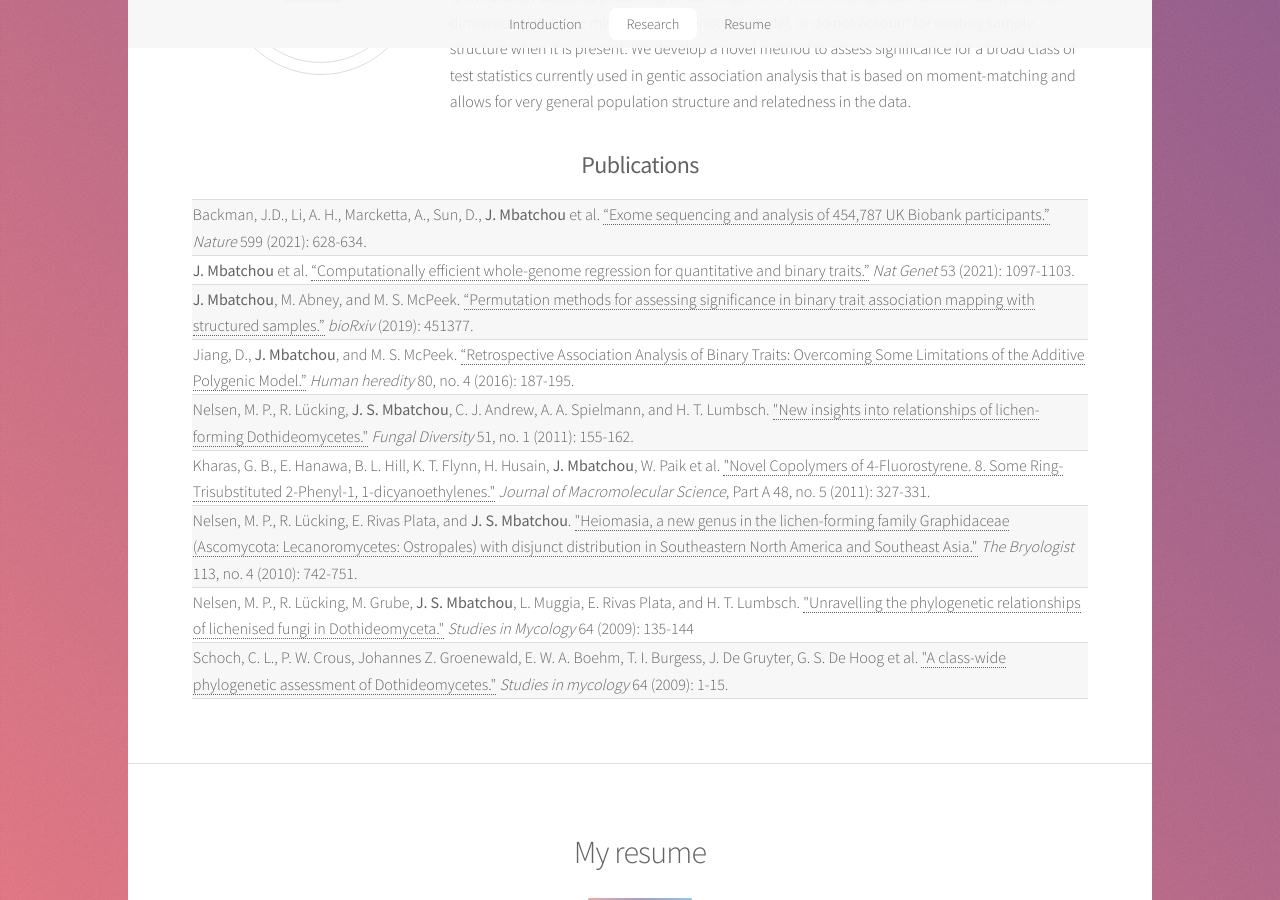
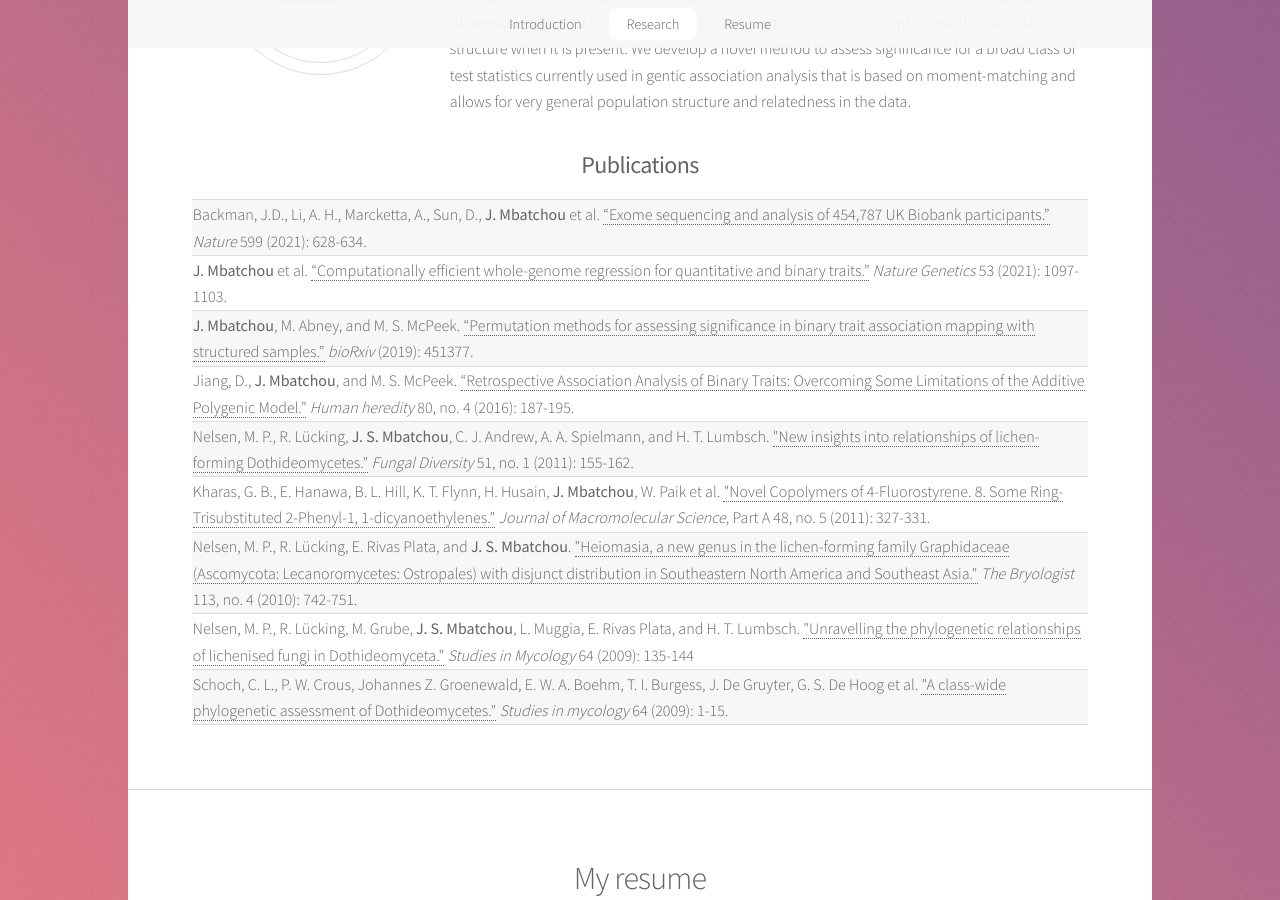
Before and after one commit to joellesophya/joellesophya.github.io, a Jekyll site: the page built from index.html, in a window 1280 px wide and 900 px high, scrolled down 2328 px. Built offline with Jekyll 4.4.1, drawn with Linux system fonts in a browser that asks for light colours.

Commit message:
fix refs

```diff
--- a/index.html
+++ b/index.html
@@ -74,7 +74,7 @@ I currently work as a statistical geneticist at the Regeneron Genetics Center wh
                 </tr>
 
                 <tr>
-                    <td align="left"><b>J. Mbatchou</b> et al. <a href="https://doi.org/10.1038/s41588-021-00870-7" target="_blank">“Computationally efficient whole-genome regression for quantitative and binary traits.”</a> <i>Nat Genet </i> 53 (2021): 1097-1103.</td>
+                    <td align="left"><b>J. Mbatchou</b> et al. <a href="https://doi.org/10.1038/s41588-021-00870-7" target="_blank">“Computationally efficient whole-genome regression for quantitative and binary traits.”</a> <i>Nature Genetics </i> 53 (2021): 1097-1103.</td>
                 </tr>
 
                 <tr>
```
